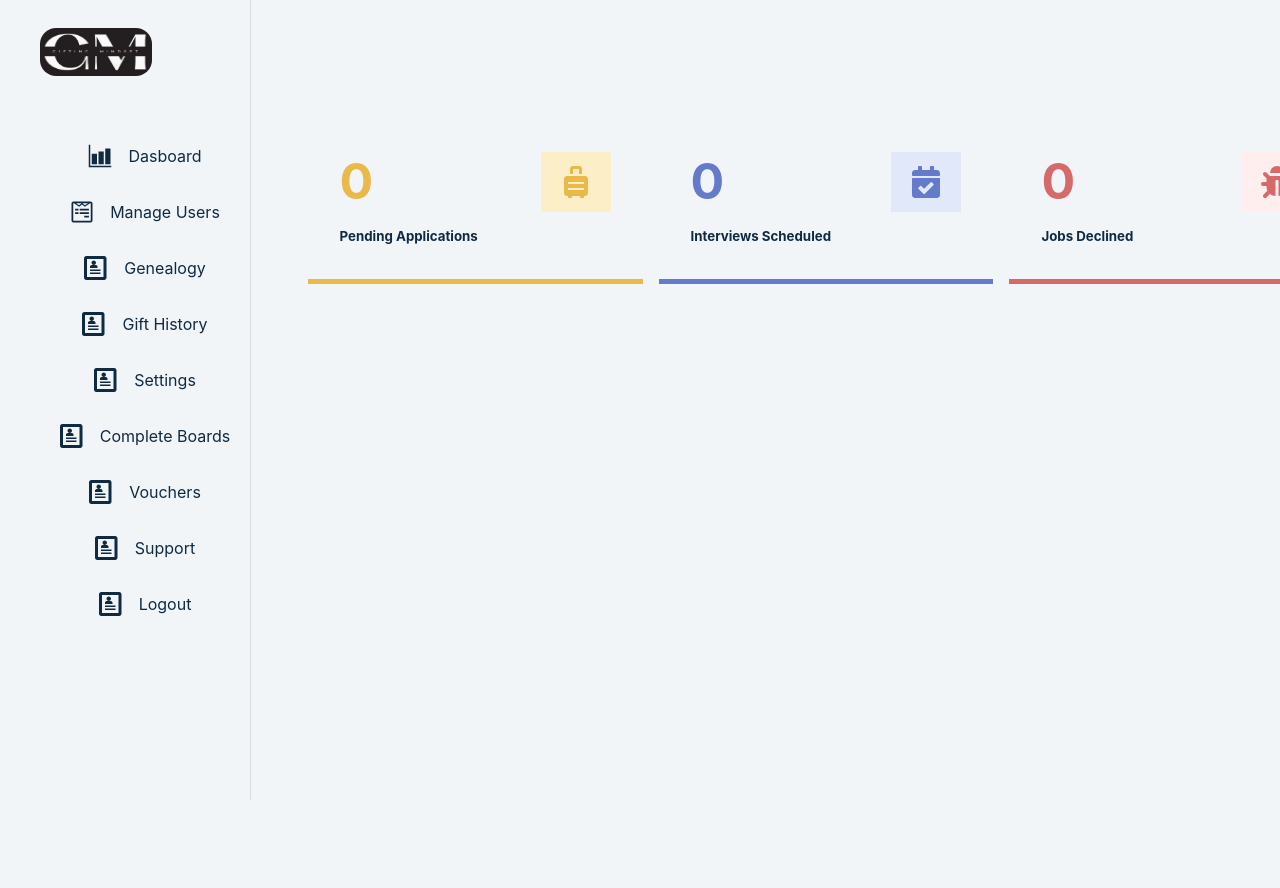
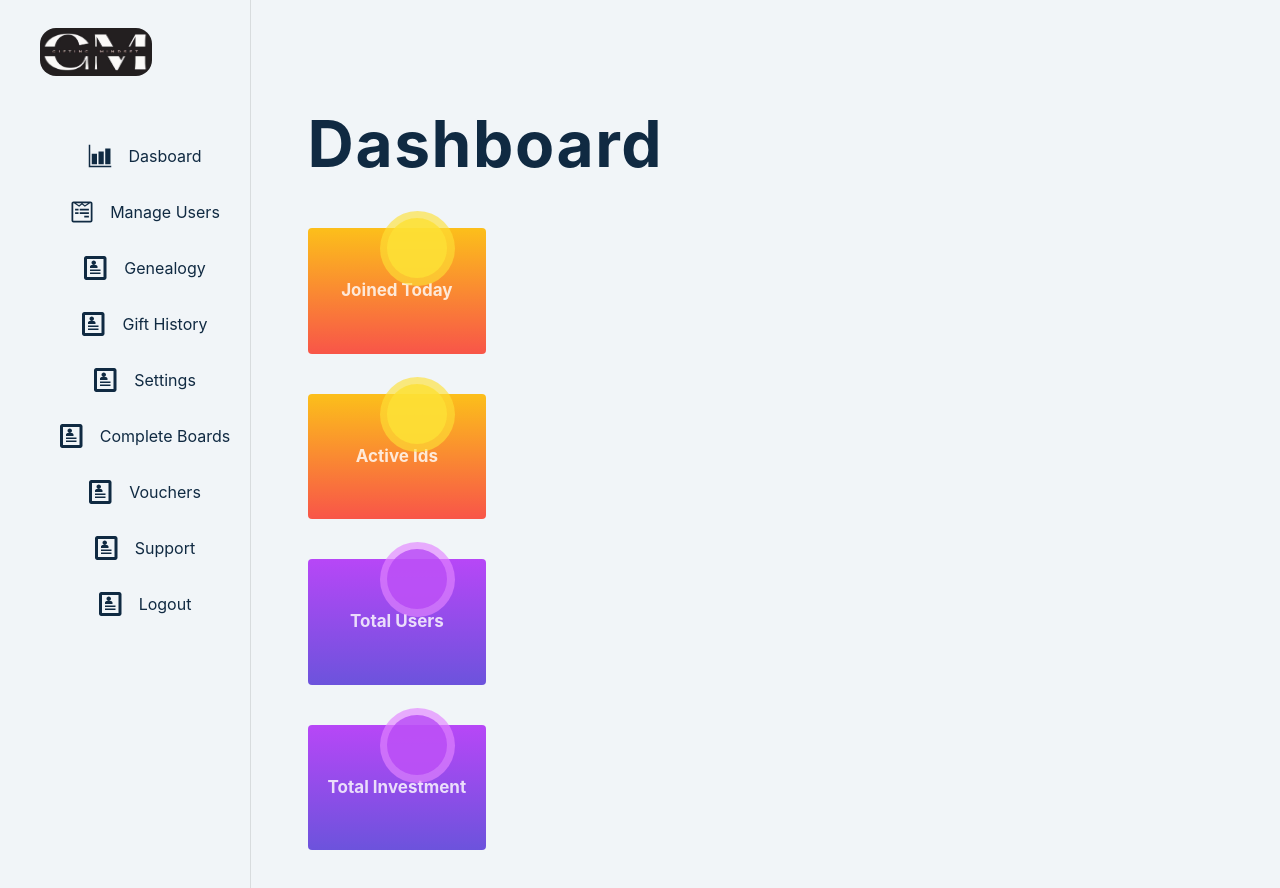
Before and after one commit to pauldidonatojr/giftingmindset, a React (Create React App) app: page / in a window 1280 px wide. Shown: the top 888 px of the page. Before the commit the page ends 800 px from the top, so only its background shows below. Built offline with nearby package versions, Linux system fonts and the light colour scheme; no server answers; sample sign-in values are in the browser's storage.

Commit message:
login and misc fixes

```diff
--- /dev/null
+++ b/src/assets/css/dashboard.css
@@ -0,0 +1,130 @@
+.dbox {
+    position: relative;
+    background: rgb(255, 86, 65);
+    background: -moz-linear-gradient(top, rgba(255, 86, 65, 1) 0%, rgba(253, 50, 97, 1) 100%);
+    background: -webkit-linear-gradient(top, rgba(255, 86, 65, 1) 0%, rgba(253, 50, 97, 1) 100%);
+    background: linear-gradient(to bottom, rgba(255, 86, 65, 1) 0%, rgba(253, 50, 97, 1) 100%);
+    filter: progid: DXImageTransform.Microsoft.gradient( startColorstr='#ff5641', endColorstr='#fd3261', GradientType=0);
+    border-radius: 4px;
+    text-align: center;
+    margin: 60px 0 50px;
+}
+
+.dbox__icon {
+    position: absolute;
+    transform: translateY(-50%) translateX(-50%);
+    left: 50%;
+}
+.dbox__icon:before {
+    width: 75px;
+    height: 75px;
+    position: absolute;
+    background: #fda299;
+    background: rgba(253, 162, 153, 0.34);
+    content: '';
+    border-radius: 50%;
+    left: -17px;
+    top: -17px;
+    z-index: -2;
+}
+.dbox__icon:after {
+    width: 60px;
+    height: 60px;
+    position: absolute;
+    background: #f79489;
+    background: rgba(247, 148, 137, 0.91);
+    content: '';
+    border-radius: 50%;
+    left: -10px;
+    top: -10px;
+    z-index: -1;
+}
+#middle div.panel-heading {
+    color: #f59828 !important;
+    height: 51px;
+}
+.dbox__icon > i {
+    background: #ff5444;
+    border-radius: 50%;
+    line-height: 40px;
+    color: #FFF;
+    width: 40px;
+    height: 40px;
+    font-size:22px;
+}
+.dbox__body {
+    padding: 50px 20px;
+}
+.dbox__count {
+    display: block;
+    font-size: 30px;
+    color: #FFF;
+    font-weight: 300;
+}
+.dbox__title {
+    font-size: 13px;
+    color: #FFF;
+    color: rgba(255, 255, 255, 0.81);
+}
+.dbox__action {
+    transform: translateY(-50%) translateX(-50%);
+    position: absolute;
+    left: 50%;
+}
+.dbox__action__btn {
+    border: none;
+    background: #FFF;
+    border-radius: 19px;
+    padding: 7px 16px;
+    text-transform: uppercase;
+    font-weight: 500;
+    font-size: 11px;
+    letter-spacing: .5px;
+    color: #003e85;
+    box-shadow: 0 3px 5px #d4d4d4;
+}
+
+
+.dbox--color-2 {
+    background: rgb(252, 190, 27);
+    background: -moz-linear-gradient(top, rgba(252, 190, 27, 1) 1%, rgba(248, 86, 72, 1) 99%);
+    background: -webkit-linear-gradient(top, rgba(252, 190, 27, 1) 1%, rgba(248, 86, 72, 1) 99%);
+    background: linear-gradient(to bottom, rgba(252, 190, 27, 1) 1%, rgba(248, 86, 72, 1) 99%);
+    filter: progid: DXImageTransform.Microsoft.gradient( startColorstr='#fcbe1b', endColorstr='#f85648', GradientType=0);
+}
+.dbox--color-2 .dbox__icon:after {
+    background: #fee036;
+    background: rgba(254, 224, 54, 0.81);
+}
+.dbox--color-2 .dbox__icon:before {
+    background: #fee036;
+    background: rgba(254, 224, 54, 0.64);
+}
+.dbox--color-2 .dbox__icon > i {
+    background: #fb9f28;
+}
+
+.dbox--color-3 {
+    background: rgb(183,71,247);
+    background: -moz-linear-gradient(top, rgba(183,71,247,1) 0%, rgba(108,83,220,1) 100%);
+    background: -webkit-linear-gradient(top, rgba(183,71,247,1) 0%,rgba(108,83,220,1) 100%);
+    background: linear-gradient(to bottom, rgba(183,71,247,1) 0%,rgba(108,83,220,1) 100%);
+    filter: progid:DXImageTransform.Microsoft.gradient( startColorstr='#b747f7', endColorstr='#6c53dc',GradientType=0 );
+}
+.dbox--color-3 .dbox__icon:after {
+    background: #b446f5;
+    background: rgba(180, 70, 245, 0.76);
+}
+.dbox--color-3 .dbox__icon:before {
+    background: #e284ff;
+    background: rgba(226, 132, 255, 0.66);
+}
+.dbox--color-3 .dbox__icon > i {
+    background: #8150e4;
+}
+.dbox {
+    margin: 40px 0 40px;
+}
+.dbox__title {
+    font-size: 17px;
+}
--- a/src/features/user/userSlice.js
+++ b/src/features/user/userSlice.js
@@ -28,7 +28,7 @@ export const registerUser = createAsyncThunk(
 export const loginUser = createAsyncThunk(
   'user/loginUser',
   async (user, thunkAPI) => {
-    return loginUserThunk('/auth/login', user, thunkAPI);
+    return loginUserThunk('https://thegiftingmindset.com/includes/react_auth.php', user, thunkAPI);
   }
 );
 
@@ -74,12 +74,21 @@ const userSlice = createSlice({
       state.isLoading = true;
     },
     [loginUser.fulfilled]: (state, { payload }) => {
-      const { user } = payload;
-      state.isLoading = false;
-      state.user = user;
-      addUserToLocalStorage(user);
+      if(payload.success===true){
+        const { user } = payload;
+        console.log(payload);
+        console.log(payload.msg);
+        state.isLoading = false;
+        state.user = user;
+        addUserToLocalStorage(user);
+        toast.success(payload.msg);
 
-      toast.success(`Welcome Back ${user.name}`);
+      }
+      else{
+        state.isLoading = false;
+        toast.error(payload.msg);
+      }
+
     },
     [loginUser.rejected]: (state, { payload }) => {
       state.isLoading = false;
--- a/src/pages/Register.js
+++ b/src/pages/Register.js
@@ -33,7 +33,7 @@ function Register() {
       return;
     }
     if (isMember) {
-      dispatch(loginUser({ email: email, password: password }));
+      dispatch(loginUser({ type:'AffiliateLogin', username: email, password: password }));
       return;
     }
     dispatch(registerUser({ name, email, password }));
@@ -44,9 +44,7 @@ function Register() {
   };
   useEffect(() => {
     if (user) {
-      setTimeout(() => {
-        navigate('/');
-      }, 2000);
+      navigate('/');
     }
   }, [user]);
   return (
@@ -65,7 +63,7 @@ function Register() {
         )}
         {/* email field */}
         <FormRow
-          type='email'
+          type='text'
           name='email'
           value={values.email}
           handleChange={handleChange}
--- a/src/pages/dashboard/Logout.js
+++ b/src/pages/dashboard/Logout.js
@@ -1,23 +1,18 @@
 import { useState,useEffect } from 'react';
-import { FormRow } from '../../components';
-import Wrapper from '../../assets/wrappers/DashboardFormPage';
 import { useDispatch, useSelector } from 'react-redux';
-import { toast } from 'react-toastify';
-import { updateUser } from '../../features/user/userSlice';
 import { useNavigate } from 'react-router-dom';
+import { removeUserFromLocalStorage } from '../../utils/localStorage';
 
 const Logout = () => {
-	const navigate = useNavigate();
-  const { isLoading, user } = useSelector((store) => store.user);
-  // var user = '';
-    useEffect(() => {
-    	console.log(user);
-    if (user) {
-    	delete [user];
-    	setTimeout(() => {
-        navigate('/register');
-      }, 2000);
-    }
-  }, [user]);
+
+  // removeUserFromLocalStorage();
+
+const { user, isLoading } = useSelector((store) => store.user);
+const navigate = useNavigate();
+useEffect(() => {
+  if (user) {
+    navigate('/landing');
+  }
+}, [user]);
 };
 export default Logout;
--- a/src/pages/dashboard/Stats.js
+++ b/src/pages/dashboard/Stats.js
@@ -1,22 +1,65 @@
-import { useEffect } from 'react';
-import { StatsContainer, Loading, ChartsContainer } from '../../components';
-import { useDispatch, useSelector } from 'react-redux';
-import { showStats } from '../../features/allJobs/allJobsSlice';
+
+import '../../assets/css/dashboard.css';
 
 const Stats = () => {
-  const { isLoading, monthlyApplications } = useSelector(
-    (store) => store.allJobs
-  );
 
-  const dispatch = useDispatch();
-  useEffect(() => {
-    dispatch(showStats());
-  }, []);
   return (
-    <>
-      <StatsContainer />
-      {monthlyApplications.length > 0 && <ChartsContainer />}
-    </>
+    <section id="middle">
+  <header id="page-header">
+          <h1>Dashboard</h1>
+  </header>
+  <div id="content" class="dashboard padding-20">
+    <div class="row">
+		<div class="col-md-4">
+			<div class="dbox dbox--color-2">
+				<div class="dbox__icon">
+					<i class="glyphicon glyphicon-check"></i>
+				</div>
+				<div class="dbox__body">
+					<span class="dbox__count"></span>
+					<span class="dbox__title"><strong>Joined Today</strong></span>
+				</div>
+			</div>
+		</div>
+		<div class="col-md-4">
+			<div class="dbox dbox--color-2">
+				<div class="dbox__icon">
+					<i class="glyphicon glyphicon-ban-circle"></i>
+				</div>
+				<div class="dbox__body">
+					<span class="dbox__count"></span>
+					<span class="dbox__title"><strong>Active Ids</strong></span>
+				</div>
+			</div>
+		</div>
+        <div class="col-md-4">
+			<div class="dbox dbox--color-3">
+				<div class="dbox__icon">
+					<i class="glyphicon glyphicon-ban-circle"></i>
+				</div>
+				<div class="dbox__body">
+					<span class="dbox__count"></span>
+					<span class="dbox__title"><strong>Total Users</strong></span>
+				</div>
+			</div>
+		</div>
+        <div class="col-md-4">
+			<div class="dbox dbox--color-3">
+				<div class="dbox__icon">
+					<i class="glyphicon glyphicon-ban-circle"></i>
+				</div>
+				<div class="dbox__body">
+					<span class="dbox__count"></span>
+					<span class="dbox__title"><strong>Total Investment </strong></span>
+				</div>
+
+
+			</div>
+		</div>
+    </div>
+  </div>
+</section>
+
   );
 };
 export default Stats;
```
